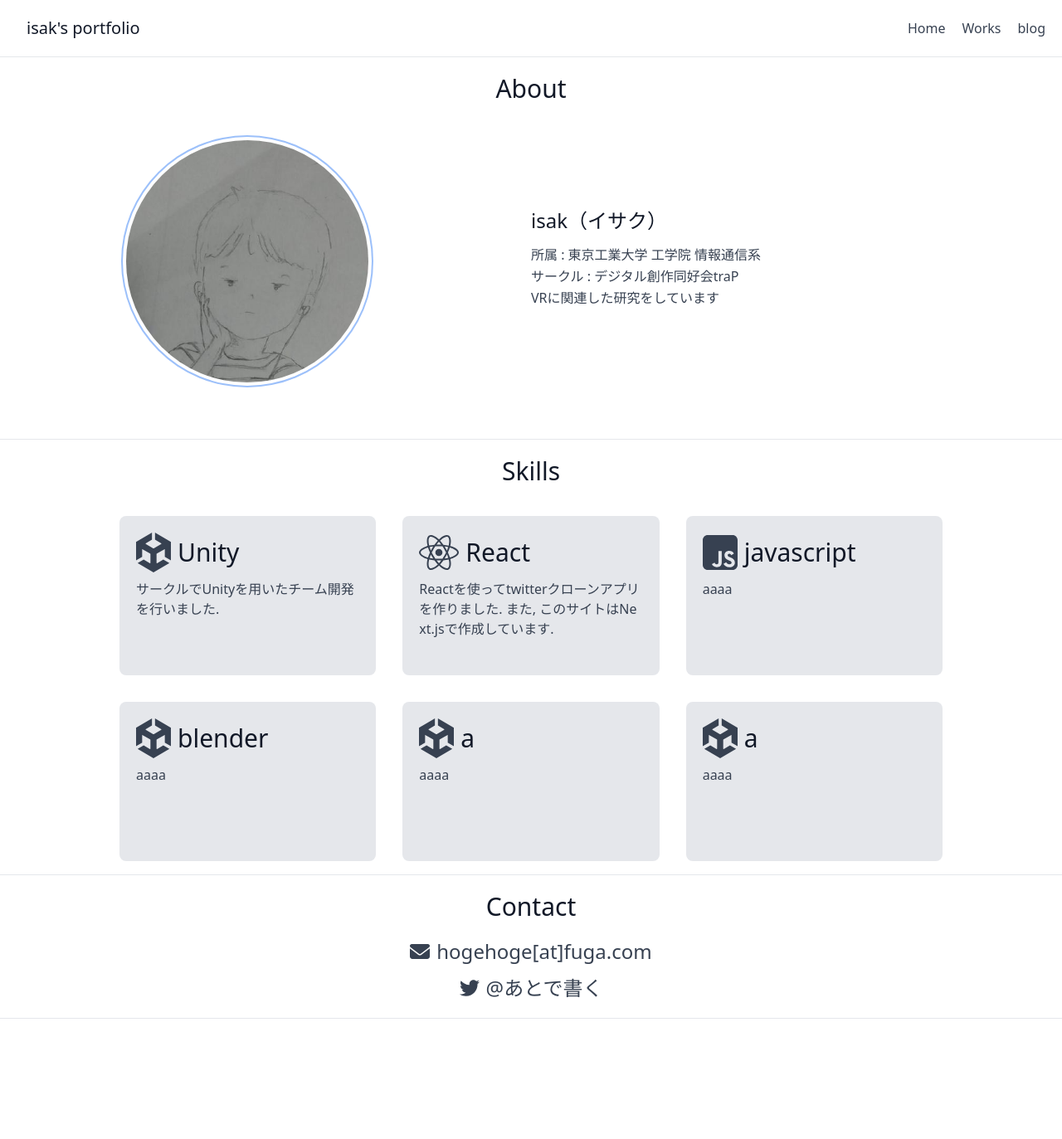
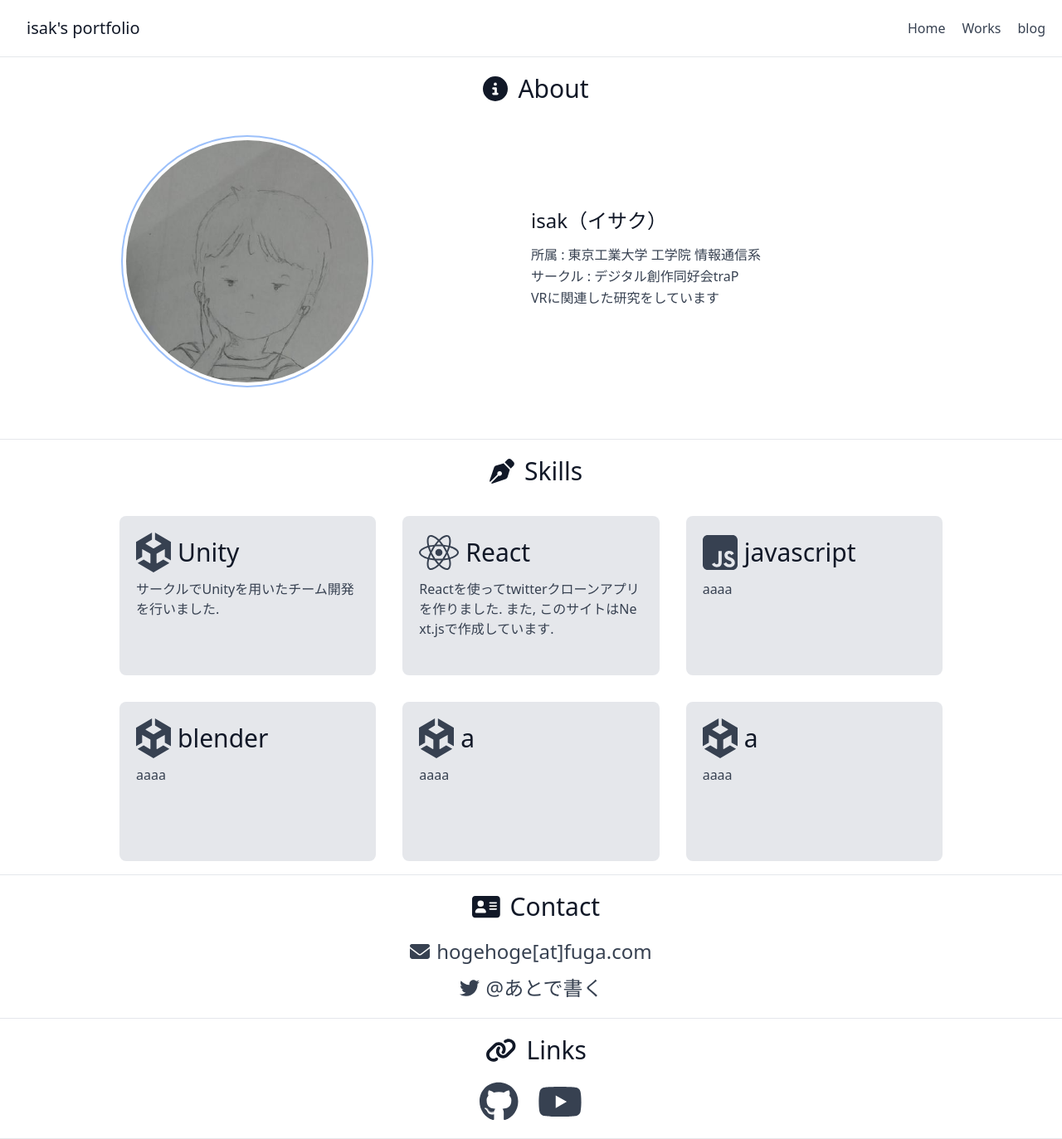
Before and after one commit to isak139/portfolio, a Next.js app: page / in a window 1280 px wide. Shown: the whole page at 83% size. Before the commit the page ends 1228 px from the top, so only its background shows below. Built offline with nearby package versions, Linux system fonts and the light colour scheme.

Commit message:
Linkを追加

```diff
--- a/pages/index.js
+++ b/pages/index.js
@@ -1,14 +1,21 @@
 import Head from "next/head";
 import Image from "next/image";
-import styles from "../styles/Home.module.css";
 import { FontAwesomeIcon } from "@fortawesome/react-fontawesome";
 import {
   faUnity,
   faReact,
   faSquareJs,
   faTwitter,
+  faGithub,
+  faYoutube,
 } from "@fortawesome/free-brands-svg-icons";
-import { faEnvelope } from "@fortawesome/free-solid-svg-icons";
+import {
+  faEnvelope,
+  faAddressCard,
+  faPenNib,
+  faCircleInfo,
+  faLink,
+} from "@fortawesome/free-solid-svg-icons";
 import SkillCard from "../components/SkillCard";
 
 export default function Home() {
@@ -16,7 +23,10 @@ export default function Home() {
     <>
       <section className="text-gray-700 border-b border-gray-200">
         <div className="mx-auto container items-center max-w-screen-lg">
-          <h1 className="text-center text-3xl text-gray-900 mt-5">About</h1>
+          <h1 className="text-center text-3xl text-gray-900 mt-5">
+            <FontAwesomeIcon className="mx-3" icon={faCircleInfo} />
+            About
+          </h1>
           <div className="flex container mx-auto py-10 px-5 flex-col md:flex-row items-center ">
             <div className="md:w-1/2 flex-grow mb-6">
               <Image
@@ -45,6 +55,7 @@ export default function Home() {
       <section className="text-gray-700 border-b border-gray-200">
         <div className="mx-auto container max-w-screen-lg">
           <h1 className="text-center text-3xl text-gray-900 mt-5 mb-5">
+            <FontAwesomeIcon className="mx-3" icon={faPenNib} />
             Skills
           </h1>
           <div className="flex flex-wrap">
@@ -68,6 +79,7 @@ export default function Home() {
       <section className="text-gray-700 border-b border-gray-200">
         <div className="mx-auto container max-w-screen-lg">
           <h1 className="text-center text-3xl text-gray-900 mt-5 mb-5">
+            <FontAwesomeIcon className="mx-3" icon={faAddressCard} />
             Contact
           </h1>
           <div className="flex flex-col items-center">
@@ -77,6 +89,8 @@ export default function Home() {
             </div>
             <a
               href="https://twitter.com/isak???"
+              target="_blank"
+              rel="noopener noreferrer"
               className="text-2xl flex items-center mb-5"
             >
               <FontAwesomeIcon icon={faTwitter} />
@@ -85,6 +99,30 @@ export default function Home() {
           </div>
         </div>
       </section>
+      <section className="text-gray-700 border-b border-gray-200">
+        <div className="mx-auto container max-w-screen-lg">
+          <h1 className="text-center text-3xl text-gray-900 mt-5 mb-5">
+            <FontAwesomeIcon className="mx-3" icon={faLink} />
+            Links
+          </h1>
+          <div className="flex flex-row justify-center mb-5">
+            <a
+              href="https://github.com/isak139"
+              target="_blank"
+              rel="noopener noreferrer"
+            >
+              <FontAwesomeIcon className="text-5xl mx-3" icon={faGithub} />
+            </a>
+            <a
+              href="https://www.youtube.com/channel/あとで書く"
+              target="_blank"
+              rel="noopener noreferrer"
+            >
+              <FontAwesomeIcon className="text-5xl mx-3" icon={faYoutube} />
+            </a>
+          </div>
+        </div>
+      </section>
     </>
   );
 }
```
